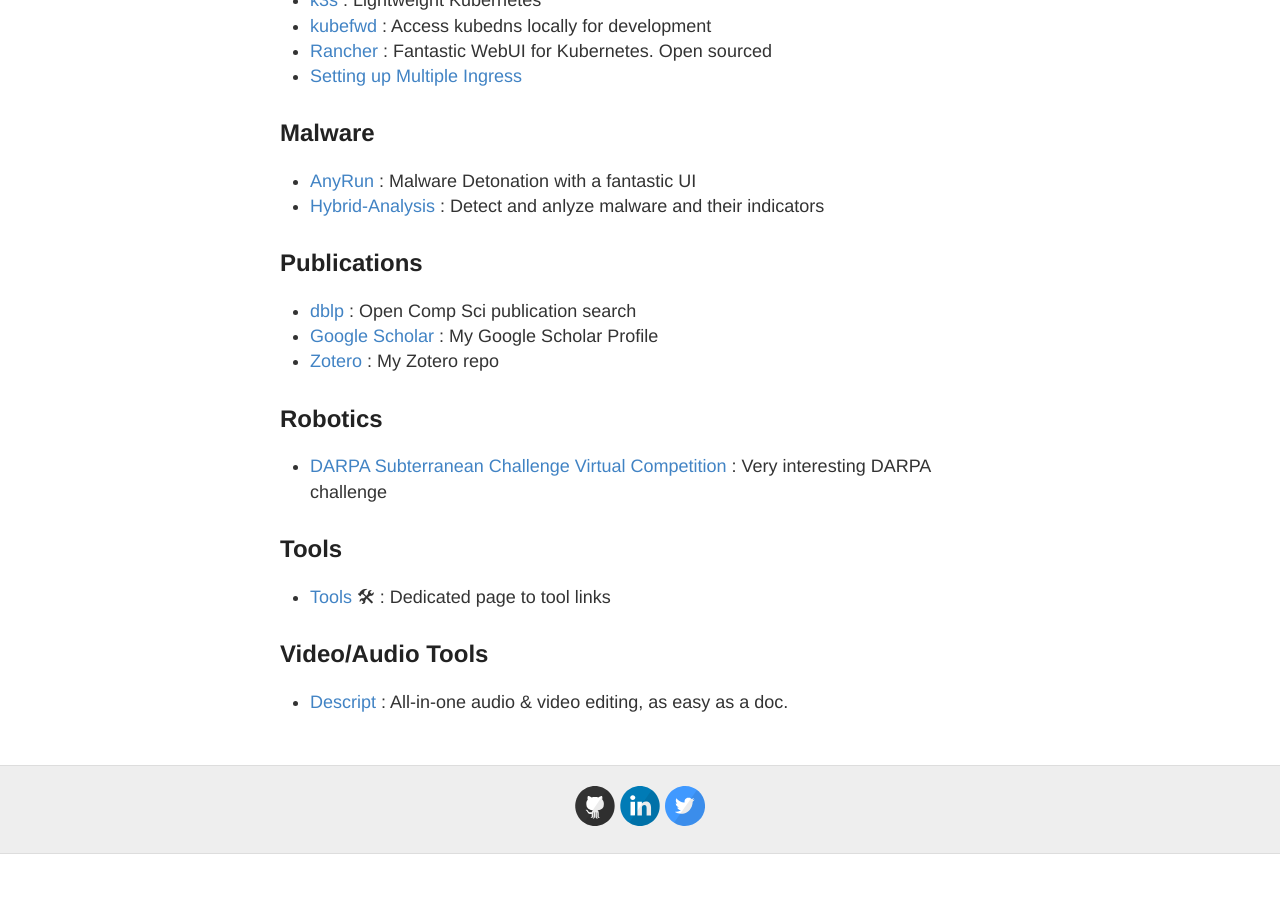
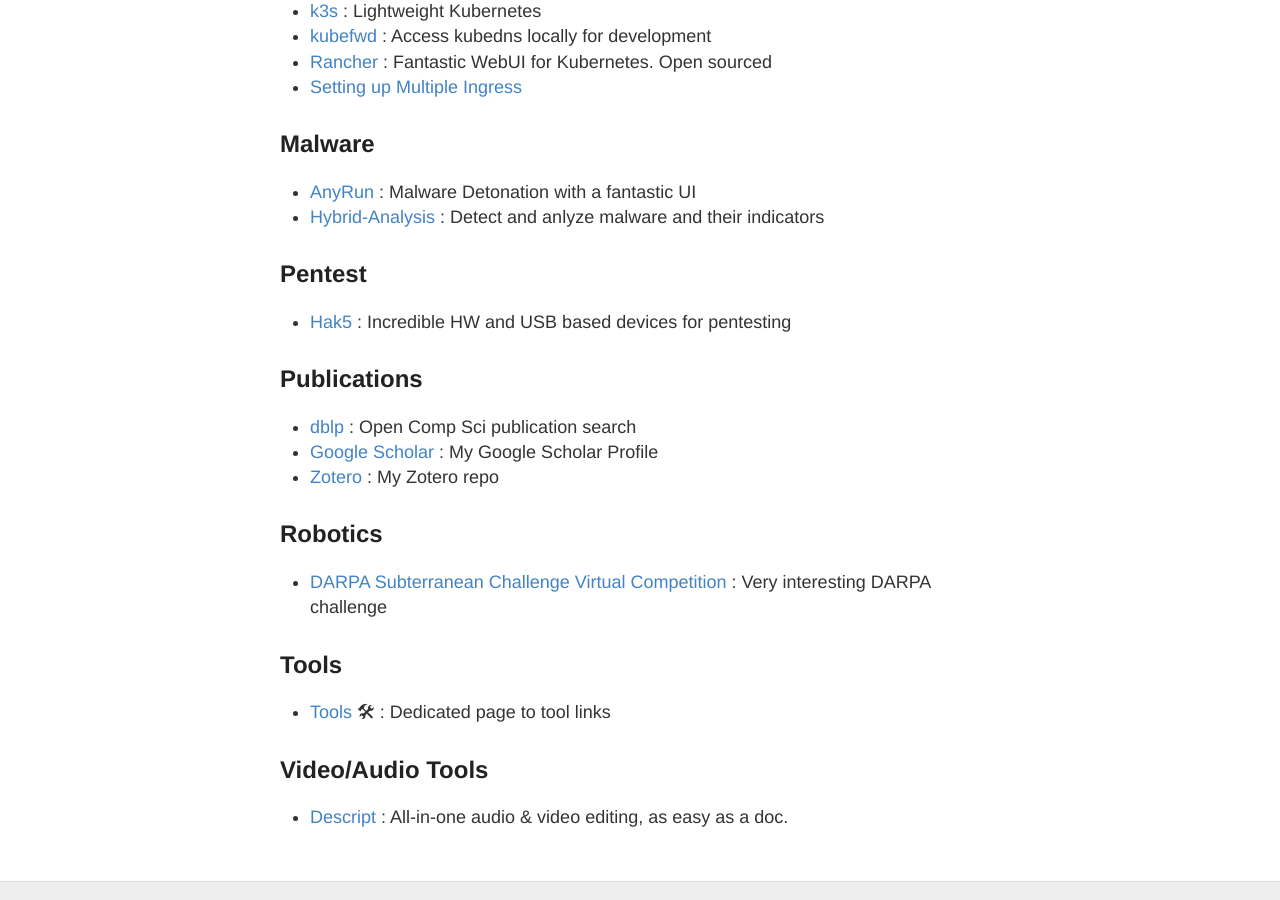
Before and after one commit to stevehenderson/stevehenderson.github.io, a Jekyll site: the page built from links.md, in a window 1280 px wide and 900 px high, scrolled down 1145 px. Built offline with Jekyll 4.4.1, drawn with Linux system fonts in a browser that asks for light colours; before the commit the page ends 1999 px from its top, so only the background shows below that.

Commit message:
Update links.md

```diff
--- a/links.md
+++ b/links.md
@@ -20,7 +20,7 @@
    * [decode.fr](https://www.dcode.fr/en)  : Fantastic crypto site
    * [hascat](https://hashcat.net/hashcat/): Hashcat
 
-### Communications
+## Communications
 
    * [Riot](https://about.riot.im/) : Open-source chat, video, filesharing
    * [Matrix](https://matrix.org/) : An open-source standard for communications
@@ -48,6 +48,9 @@
    * [AnyRun](https://any.run/) : Malware Detonation with a fantastic UI
    * [Hybrid-Analysis](https://www.hybrid-analysis.com/) : Detect and anlyze malware and their indicators
 
+## Pentest
+   * [Hak5](https://shop.hak5.org/) : Incredible HW and USB based devices for pentesting
+
 ## Publications
 
    * [dblp](https://dblp.uni-trier.de/) : Open Comp Sci publication search
```
